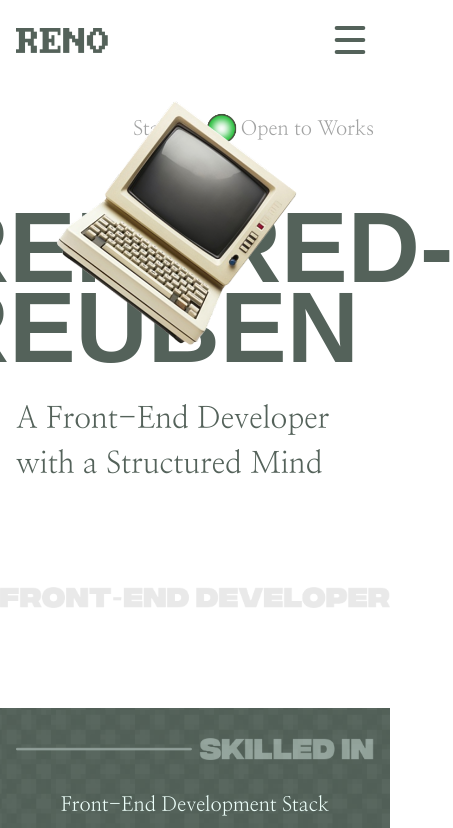
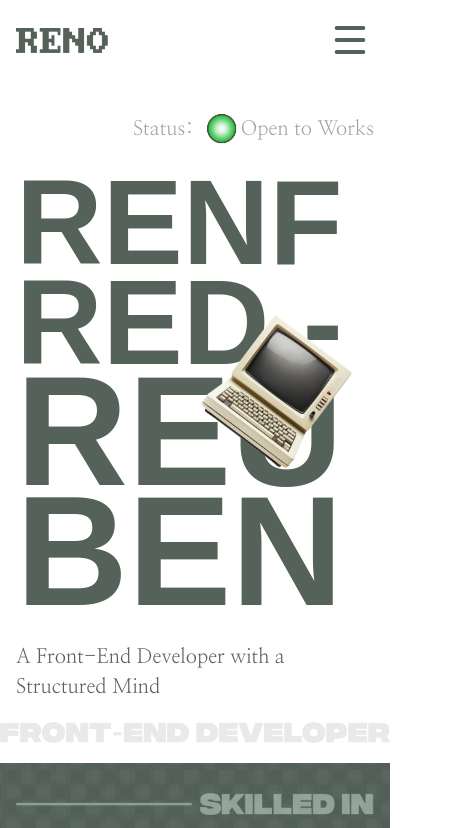
Before and after one commit to Rheno001/portfolio, a React (Vite) app: page / in a window 390 px wide. Shown: the top 828 px of the page, 453 px wide, since content can reach past the window. Built offline with nearby package versions, Linux system fonts and the light colour scheme; a web font is replaced by a local one.

Commit message:
responsiveness completed

```diff
--- a/src/components/hero.jsx
+++ b/src/components/hero.jsx
@@ -13,28 +13,29 @@ function Hero() {
   }, []);
 
   return (
-    <div className={`pb-[100px] pt-[100px] transform transition-all duration-1000 ease-out ${isLoaded ? 'opacity-100 translate-y-0' : 'opacity-0 translate-y-10'}`}>
+    <div className={`pb-[20px] md:pb-[100px] pt-[100px] transform transition-all duration-1000 ease-out ${isLoaded ? 'opacity-100 translate-y-0' : 'opacity-0 translate-y-10'}`}>
       <div className='px-4 sm:px-6 lg:px-17 mt-[10px]'>
         <p className='flex items-center justify-end text-[20px] text-[#A2A3A3]'>Status: <img src={status} alt="" className='h-[37px] w-[37px] ml-[10px]'/>Open to Works</p>
       </div>
-      <div className='flex flex-col items-center justify-center mt-[60px] relative px-4 sm:px-6 lg:px-31'>
+      <div className='flex flex-col items-center justify-center mt-[25px] md:mt-[60px] relative px-4 sm:px-6 lg:px-31'>
         {/*<img src={moi} alt="Developers name" className='relative'/>*/}
-        <div className="desktop bg-red-500">
+        <div className="desktop">
            <h1 className='hidden md:block integral-font text-[#54625A] md:text-[160px] lg:text-[200px] font-black relative leading-40 custom-tight mx-auto'>RENFRED</h1>
            <h1 className='hidden md:block integral-font text-[#54625A] md:text-[160px] lg:text-[240px] font-black relative leading-40 custom-tight mx-auto'>REUBEN</h1>
         </div>
-        <div className="mobile">
-          <h1 className='block md:hidden integral-font text-[#54625A] text-[100px] font-black relative leading-20 mx-auto'>RENFRED- <br /> REUBEN</h1>
+        <div className="mobile w-full">
+          <h1 className='block md:hidden integral-font text-[#54625A] text-[120px] font-black relative leading-25 mx-auto'>RENF <br />RED -</h1>
+          <h1 className='block md:hidden integral-font text-[#54625A] text-[155px] font-black relative leading-30 mx-auto'>REU <br />BEN</h1>
         </div>
         <img
           src={oldLaptop}
           alt="Old Computer"
-          className={`absolute bottom-[-20%] right-[10%] w-[350px] z-10 transform transition-transform duration-1000 ${isLoaded ? 'translate-x-0' : 'translate-x-full'}`}
+          className={`absolute md:bottom-[-20%] right-[1%] md:right-[10%] w-[220px] md:w-[350px] z-10 transform transition-transform duration-1000 ${isLoaded ? 'translate-x-0' : 'translate-x-full'}`}
         />
       </div>
-      <p className='px-4 sm:px-6 lg:px-40 text-[30px] text-[#54625A] mt-[30px]'>A Front-End Developer with a Structured Mind</p>
+      <p className='px-4 sm:px-6 lg:px-40 text-[20px] md:text-[30px] text-[#54625A] mt-[30px]'>A Front-End Developer with a Structured Mind</p>
       <div>
-        <img src={frontend} alt="" className='mt-[100px]'/>
+        <img src={frontend} alt="" className='mt-[20px] md:mt-[100px]'/>
       </div>
     </div>
   );
--- a/src/pages/main/index.jsx
+++ b/src/pages/main/index.jsx
@@ -18,6 +18,7 @@ import osint from "../../assets/osint.png";
 import projects from "../../assets/projects.png";
 import Projects from "../../components/projects.jsx";
 import work from "../../assets/work.png";
+import work1 from "../../assets/tbs.png";
 
 function Index() {
   const imageRef = useRef(null);
@@ -165,7 +166,7 @@ function Index() {
             alt="Work experience"
             className="mt-[30px] md:mt-[60px]"
           />
-          <div className="flex mx-auto relative md:w-[60%] ml-[-2px] md:ml-0">
+          <div className="flex mx-auto relative md:w-[60%] ml-[-2px] md:m-auto">
             <div className="flex justify-center items-center h-[536px] my-0 mt-[-100px] md:my-[50px]">
               <div className="relative w-1 bg-[#54625A] h-[250px] md:h-full rounded">
                 {/* Top knob */}
@@ -179,7 +180,7 @@ function Index() {
             <div className="ml-[30px]">
               <div className="first flex items-center absolute top-[14%] md:top-[16%]">
                 <div className="bg-[#EDFFFA] rounded-[24px] border-[3px] border-[#3B4542] p-[8px]">
-                  <img src={work} alt="First experience" className="w-[70px]"/>
+                  <img src={work} alt="First experience" className="w-[70px] md:w-[132px]"/>
                 </div>
                 <div className="text-[#3B4542] ml-[25px]">
                   <h3 className="text-[15px] md:text-[30px]">
@@ -196,7 +197,7 @@ function Index() {
               </div>
               <div className="second flex items-center absolute top-[43%] md:top-[58%]">
                 <div className="bg-[#EDFFFA] rounded-[24px] border-[3px] border-[#3B4542] p-[8px]">
-                  <img src={work} alt="First experience" className="w-[70px]"/>
+                  <img src={work} alt="First experience" className="w-[70px] md:w-[132px]"/>
                 </div>
                 <div className="text-[#3B4542] ml-[25px]">
                   <h3 className="text-[15px] md:text-[30px]">
```
Also changed, not shown: src/assets/tbs.png (added).
